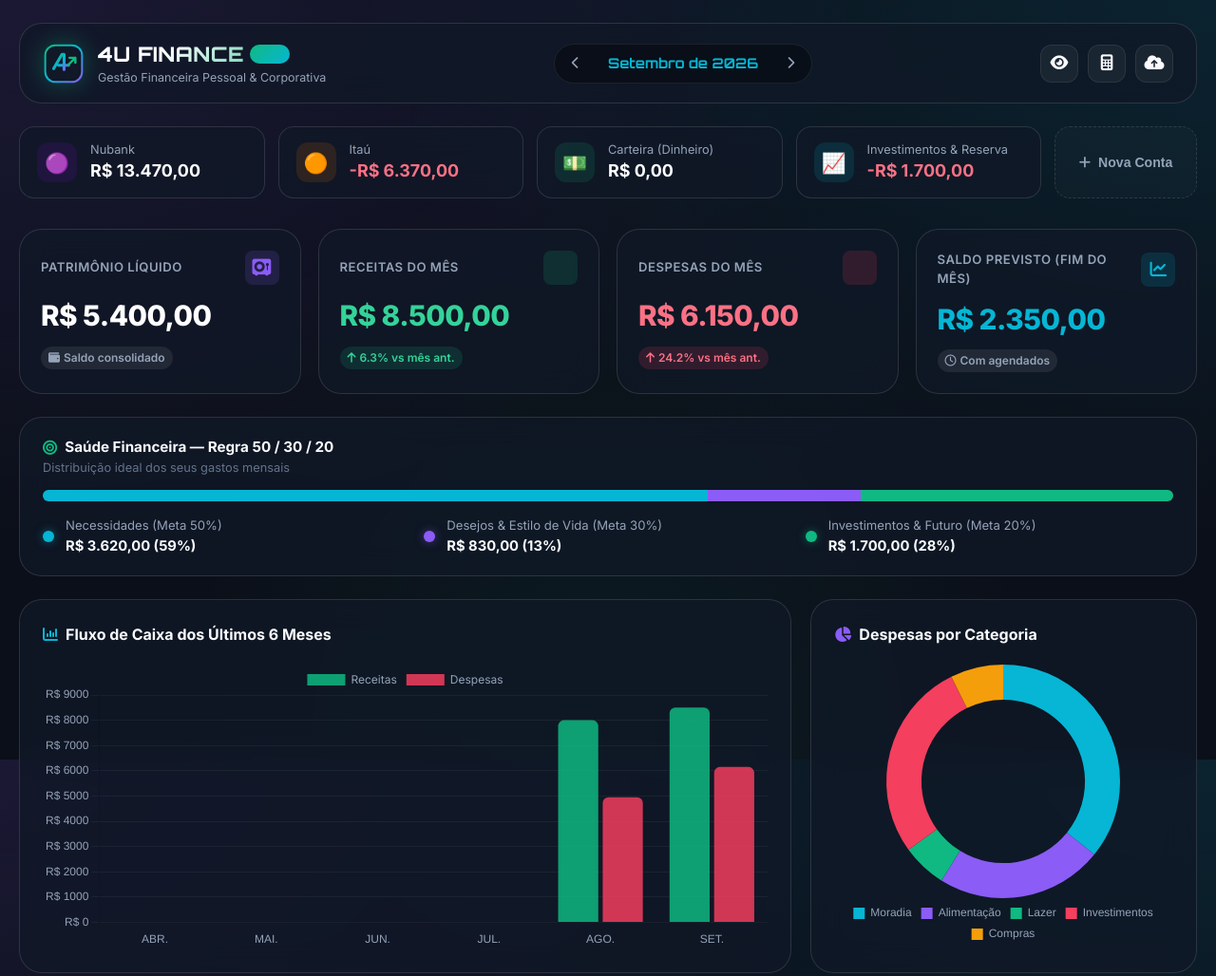
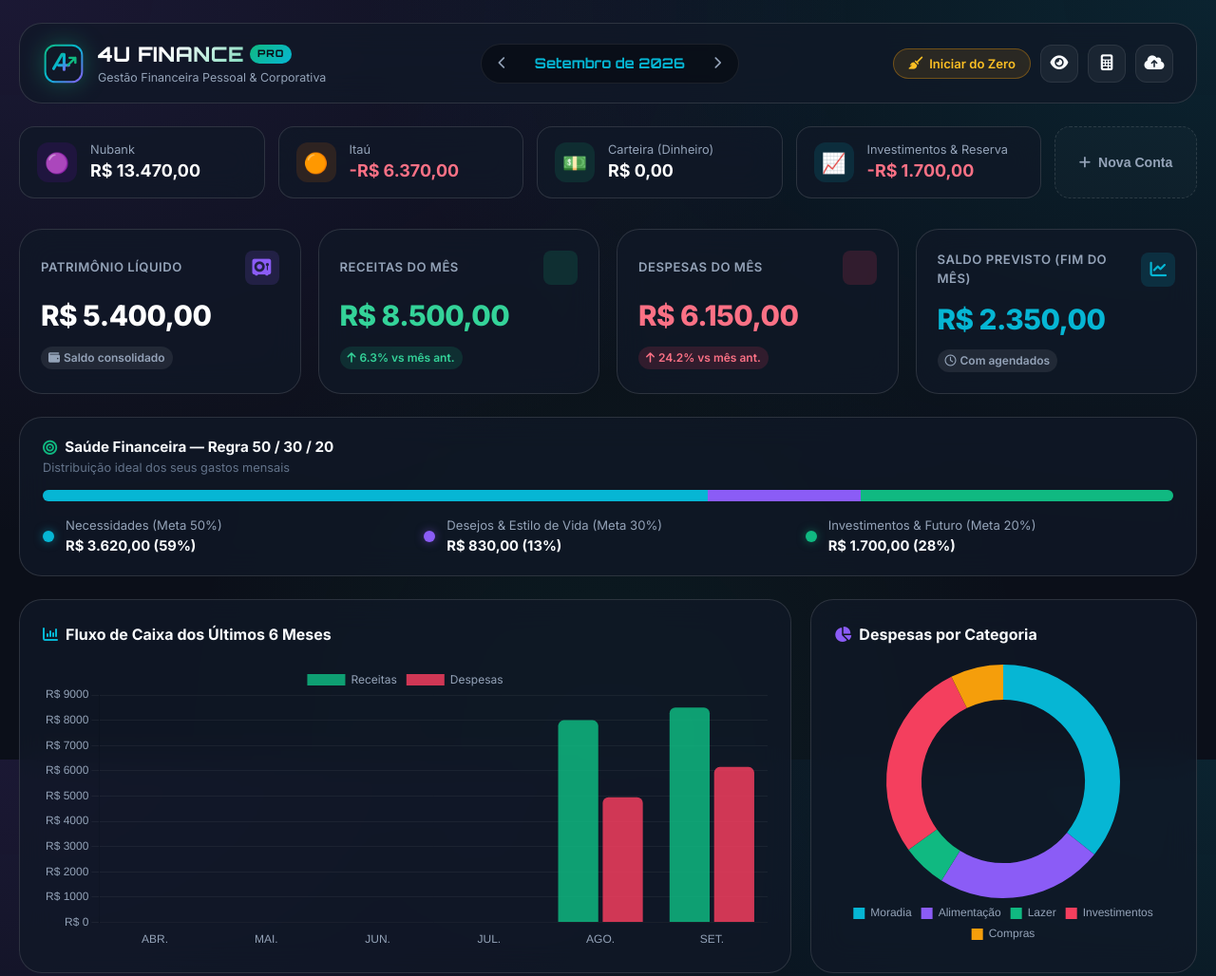
Before and after one commit to 4u-Labs/financeiro, a plain HTML site: page index.html in a window 1280 px wide. Shown: the top 1028 px of the page at 95% size. Drawn offline with nearby package versions, Linux system fonts and the light colour scheme.

Commit message:
deploy: auto-sync financeiro

```diff
--- a/index.html
+++ b/index.html
@@ -21,7 +21,7 @@
     <link rel="stylesheet" href="https://cdnjs.cloudflare.com/ajax/libs/font-awesome/6.4.0/css/all.min.css"/>
 
     <!-- Fintech Design System Stylesheet -->
-    <link rel="stylesheet" href="style.css?v=2.0.3"/>
+    <link rel="stylesheet" href="style.css?v=2.0.4"/>
 
     <!-- Libraries (Chart.js & jsPDF) -->
     <script src="https://cdnjs.cloudflare.com/ajax/libs/Chart.js/3.9.1/chart.min.js"></script>
@@ -72,6 +72,11 @@
 
             <!-- Actions Controls -->
             <div class="topbar-controls">
+                <!-- Iniciar do Zero Button -->
+                <button type="button" class="btn-clean-cycle" onclick="app.clearTransactionsOnly()" title="Apagar lançamentos de exemplo e iniciar suas finanças do zero">
+                    <i class="fas fa-broom"></i> Iniciar do Zero
+                </button>
+
                 <!-- Privacy Mode Button -->
                 <button type="button" class="btn-icon" id="btnPrivacyToggle" title="Ocultar valores monetários" onclick="app.togglePrivacyMode()">
                     <i class="fas fa-eye"></i>
@@ -637,6 +642,6 @@
     <div class="toast-stack" id="toastStack"></div>
 
     <!-- Core Engine Script -->
-    <script src="script.js?v=2.0.3"></script>
+    <script src="script.js?v=2.0.4"></script>
 </body>
 </html>
--- a/style.css
+++ b/style.css
@@ -119,13 +119,41 @@ body {
 
 .brand-badge {
     background: linear-gradient(135deg, var(--accent-emerald), var(--accent-cyan));
-    color: #0b0f19;
+    color: #0b0f19 !important;
+    -webkit-text-fill-color: #0b0f19 !important;
     font-size: 0.65rem;
     font-weight: 800;
-    padding: 2px 7px;
+    padding: 2px 8px;
     border-radius: var(--radius-full);
     text-transform: uppercase;
     letter-spacing: 1px;
+    vertical-align: middle;
+    display: inline-block;
+}
+
+.btn-clean-cycle {
+    display: inline-flex;
+    align-items: center;
+    gap: 7px;
+    padding: 7px 15px;
+    background: rgba(245, 158, 11, 0.12);
+    border: 1px solid rgba(245, 158, 11, 0.35);
+    border-radius: 9999px;
+    color: #fbbf24;
+    font-family: var(--font-body);
+    font-size: 0.82rem;
+    font-weight: 600;
+    cursor: pointer;
+    transition: all 0.2s cubic-bezier(0.4, 0, 0.2, 1);
+    white-space: nowrap;
+}
+
+.btn-clean-cycle:hover {
+    background: rgba(245, 158, 11, 0.22);
+    border-color: rgba(245, 158, 11, 0.6);
+    color: #fef3c7;
+    transform: translateY(-1px);
+    box-shadow: 0 4px 14px rgba(245, 158, 11, 0.25);
 }
 
 .brand-subtitle {
```
